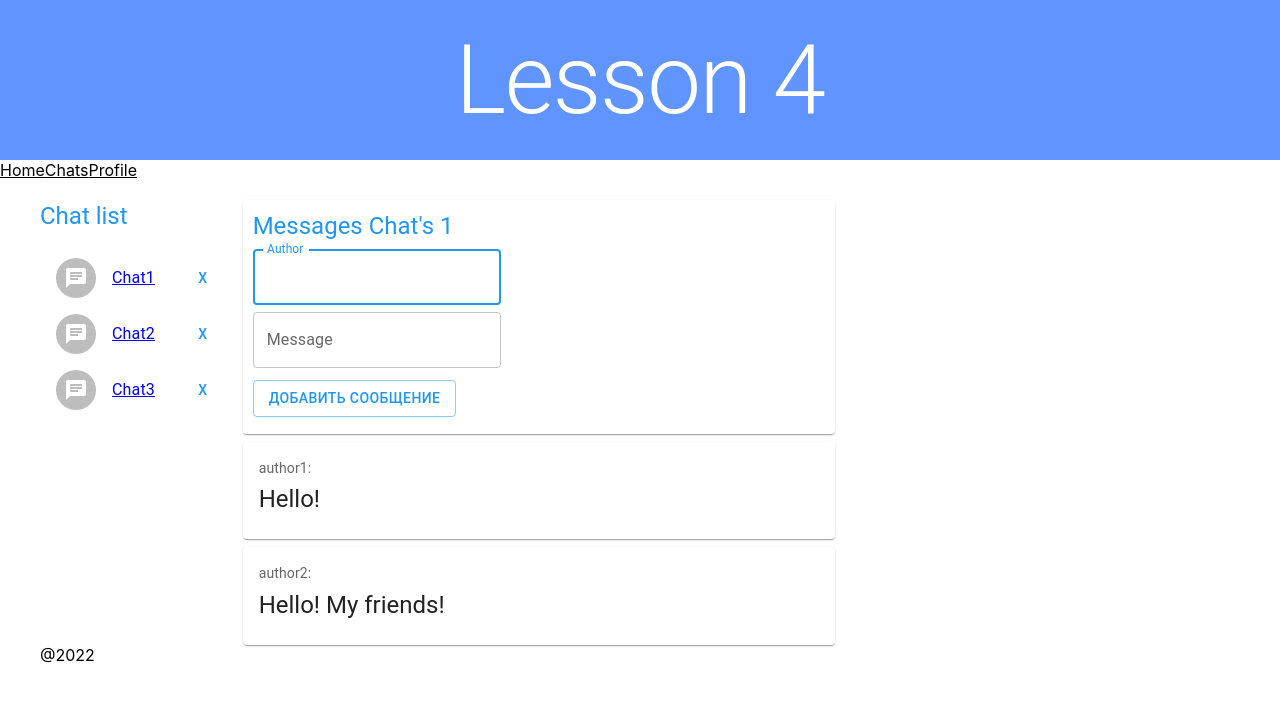
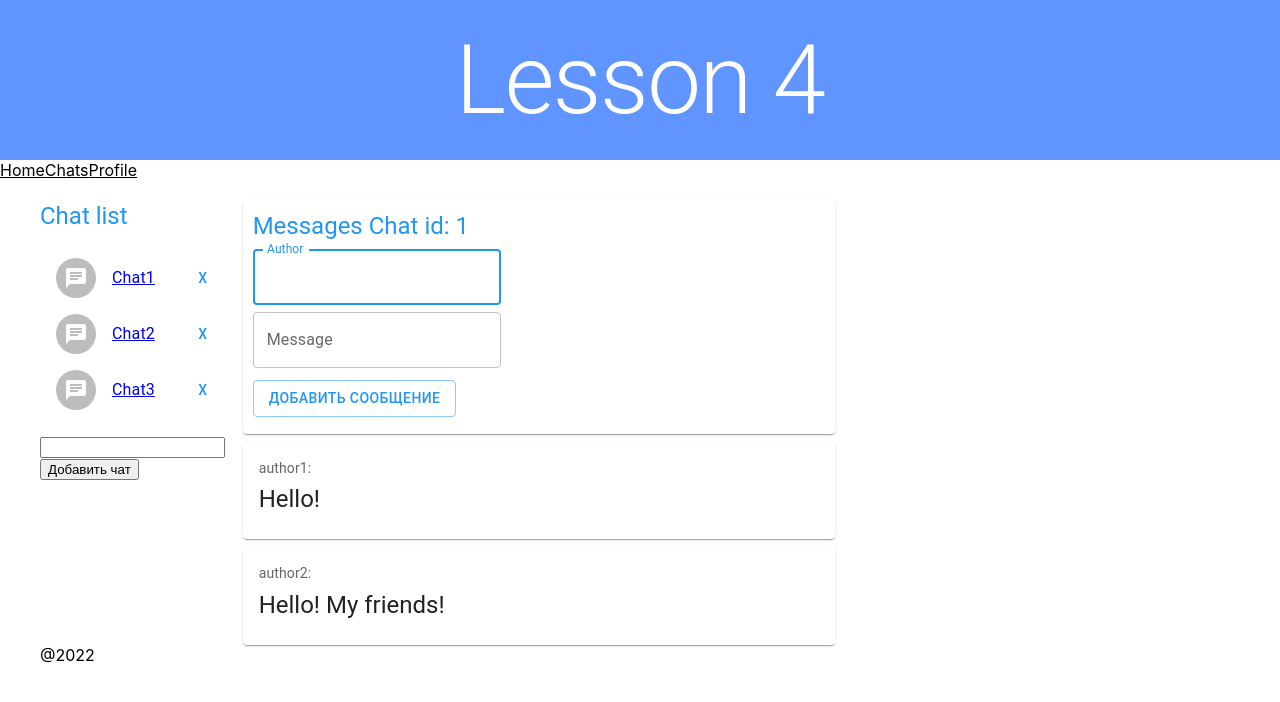
Before and after one commit to hatallika/react, a React (Create React App) app: page /chats/1 in a window 1280 px wide. Shown: the top 702 px of the page. Built offline with nearby package versions, Linux system fonts and the light colour scheme.

Commit message:
fixed hw_lesson4 created addChat

```diff
--- a/src/components/ChatItem.js
+++ b/src/components/ChatItem.js
@@ -5,8 +5,8 @@ import MessageItem from "../MessageItem";
 import {useParams} from "react-router-dom";
 
 const ChatItem = () => {
-    let {id} = useParams() ?? 1;
-    id = (id) ?? 1;
+    let {id} = useParams();
+    id = (id) ?? 1; //генерируем параметры компонента по умолчанию, в роутере с :id не выходит использовать index.
     let [messageList, setMessageList] = useState([]);
     let [robot, setRobot] = useState("");
     const inputRef = useRef(null);
@@ -69,7 +69,7 @@ const ChatItem = () => {
     return (
         <>
             <Paper style={{padding: 10}}>
-                <Typography variant="h5" component="div" color="primary">Messages Chat's {id}</Typography>
+                <Typography variant="h5" component="div" color="primary">Messages Chat id: {id}</Typography>
                 <Form updateCurrentPage={getInputMessage} inputRef={inputRef}/>
             </Paper>
 
--- a/src/components/ChatList.js
+++ b/src/components/ChatList.js
@@ -11,12 +11,21 @@ const ChatList = () => {
         { id: '2', name: 'Chat2'},
         { id: '3', name: 'Chat3'},
     ]);
+    const [name, setName] = useState("");
+
     const url = (id) => ('/chats/' + id);
-    const deleteChat = (e) => {
-        const { id } = e.target;
+    const deleteChat = (id) => {
         //let chat = chatList.filter(chat => chat.id !== id);
         setChatList(chat => chat.filter(chat => chat.id !== id));
         };
+
+    const addChat = () =>{
+        const objChat = {
+            id: Date.now(),
+            name: name
+        }
+        setChatList(prevState => [...prevState, objChat]);
+    };
 
     return (
         <>
@@ -29,12 +38,13 @@ const ChatList = () => {
                                     <ListItemText primary={chatItem.name}/>
                                 </ListItemButton>
                             </Link>
-                            <Button id={chatItem.id} onClick={deleteChat}>x</Button>
+                            <Button onClick={() => deleteChat(chatItem.id)}>x</Button>
 
                         </ListItem>
                     ))}
-
             </List>
+            <input value={name} onChange={(e)=>setName(e.target.value)} type="text"/>
+            <button onClick={addChat}>Добавить чат</button>
         </>
     );
 };
```
